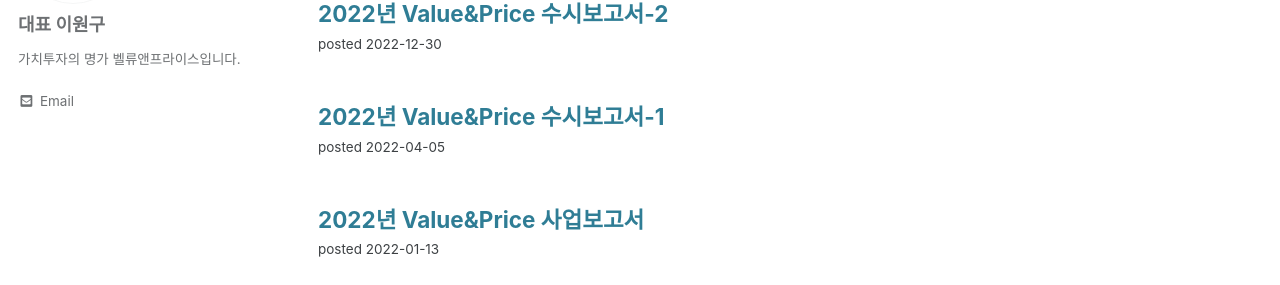
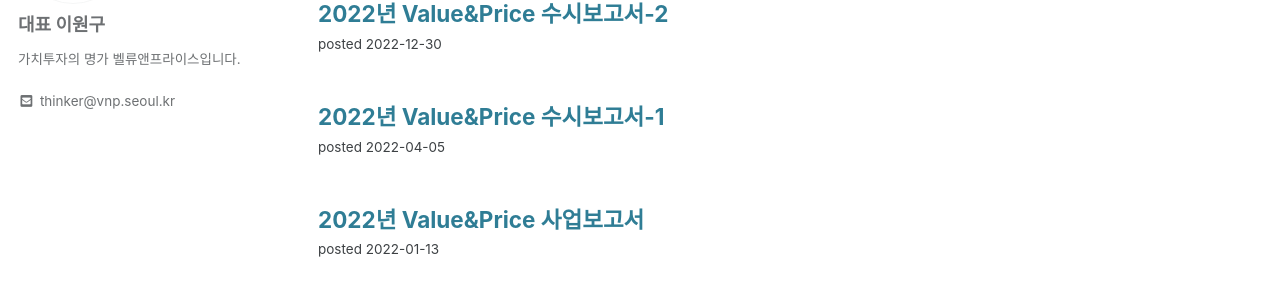
Before and after one commit to thinker89/vnpblog.github.io, a Jekyll site: the page built from index.html, in a window 1280 px wide. Shown: the part 197-482 px from the top of the page. Built offline with Jekyll 4.4.1, drawn with Linux system fonts in a browser that asks for light colours; cached includes are drawn as plain includes; the list of posts is cut into pages by our own code.

Commit message:
대표 E-mail 주소 수정

```diff
--- a/_config.yml
+++ b/_config.yml
@@ -110,7 +110,7 @@ author:
   location         :
   email            :
   links:
-    - label: "Email"
+    - label: "thinker@vnp.seoul.kr"
       icon: "fas fa-fw fa-envelope-square"
       url: "mailto:thinker@vnp.seoul.kr"
     - label: "Website"
```
